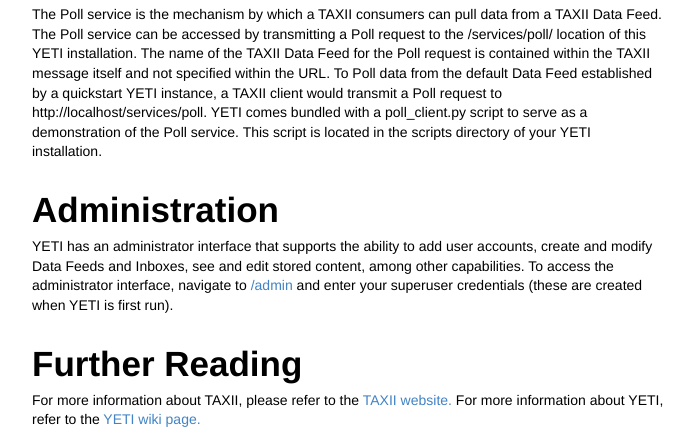
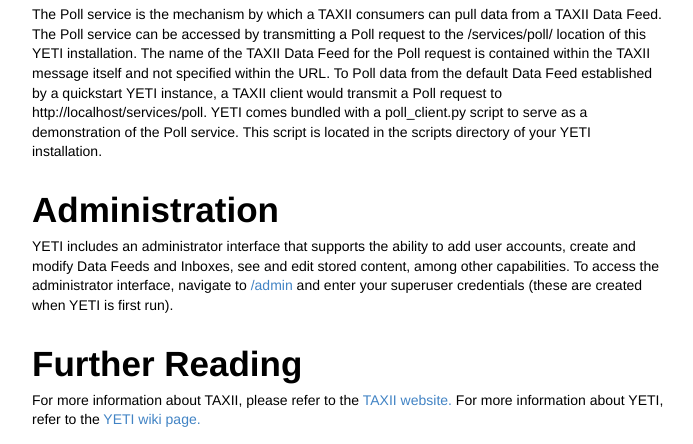
Before and after one commit to TAXIIProject/yeti, a Django app: page / in a window 1280 px wide. Shown: the part 601-1045 px from the top of the page, without its empty margins (292-985 px from the left). Run offline with Django 3.2, Linux system fonts and the light colour scheme; parts of the project's set-up code (start-up, migrations or seed data) failed here and were passed over.

Commit message:
modified index.html

```diff
--- a/yeti/templates/index.html
+++ b/yeti/templates/index.html
@@ -76,9 +76,8 @@
                 </p>
                 <h1>Administration</h1>
                 <p>
-                    YETI has an administrator interface that supports the ability to add user accounts, create and modify Data Feeds and Inboxes, see and edit stored content, among other
+                    YETI includes an administrator interface that supports the ability to add user accounts, create and modify Data Feeds and Inboxes, see and edit stored content, among other
                     capabilities. To access the administrator interface, navigate to <a href="/admin">/admin</a> and enter your superuser credentials (these are created when YETI is first run).
-
                 </p>
                 <h1>Further Reading</h1>
                 <p>
```
